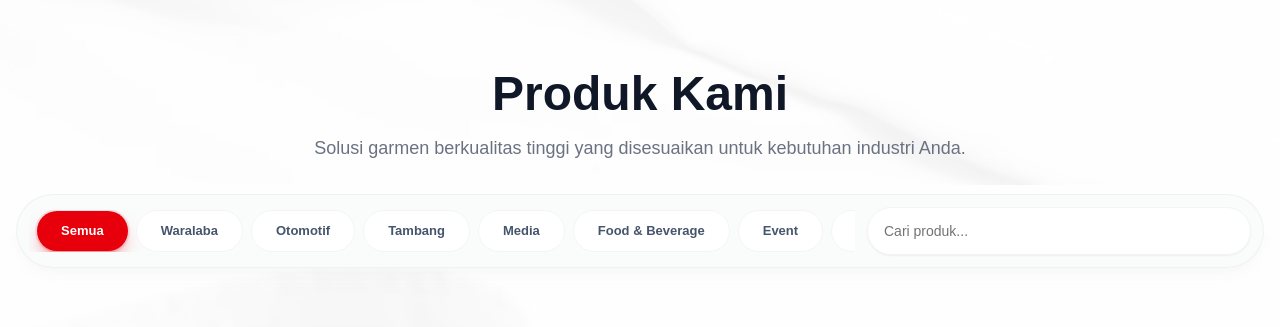
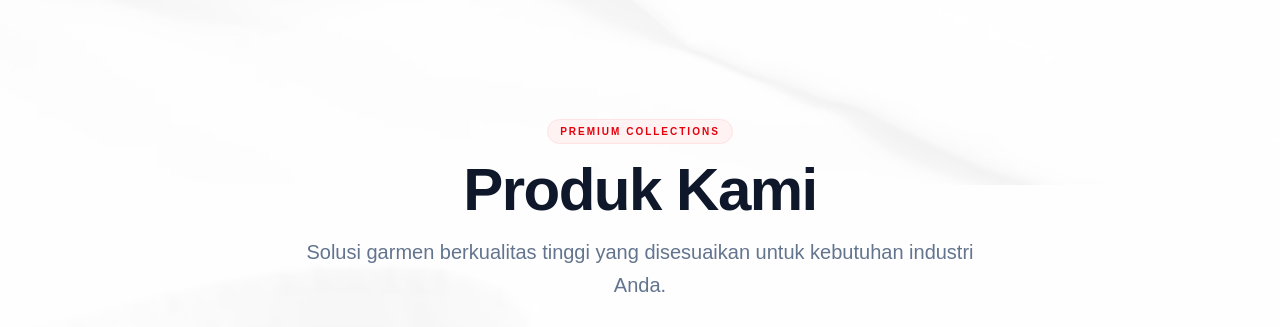
Before and after one commit to padji28-source/SeragamParahita, a React (Vite) app: page / in a window 1280 px wide. Shown: the part 3815-4142 px from the top of the page. Built offline with nearby package versions, Linux system fonts and the light colour scheme.

Commit message:
Update ProductCatalog.tsx

```diff
--- a/src/components/ProductCatalog.tsx
+++ b/src/components/ProductCatalog.tsx
@@ -168,11 +168,18 @@ export default function ProductCatalog() {
     : null;
 
   return (
-    <section id="products" className="py-20 bg-transparent overflow-hidden">
-      <div className="container mx-auto px-4 max-w-7xl">
-        <div className="text-center mb-8">
-          <h2 className="text-3xl md:text-5xl font-bold text-gray-900 mb-4">{t('products.title')}</h2>
-          <p className="text-gray-500 max-w-2xl mx-auto text-lg">{t('products.subtitle')}</p>
+    <section id="products" className="py-32 bg-transparent overflow-hidden">
+      <div className="container mx-auto px-6 md:px-12 max-w-7xl">
+        <div className="text-center mb-16 space-y-4">
+          <div className="inline-flex items-center gap-2 px-3 py-1 rounded-full bg-red-50 border border-red-100 text-red-600 text-[10px] font-bold uppercase tracking-[0.2em]">
+            Premium Collections
+          </div>
+          <h2 className="text-4xl md:text-6xl font-black text-slate-900 tracking-tight leading-none">
+            {t('products.title')}
+          </h2>
+          <p className="text-slate-500 max-w-2xl mx-auto text-lg md:text-xl font-medium leading-relaxed">
+            {t('products.subtitle')}
+          </p>
         </div>
 
         {/* Search & Filter Bar - Sticky at the top of the grid */}
```
